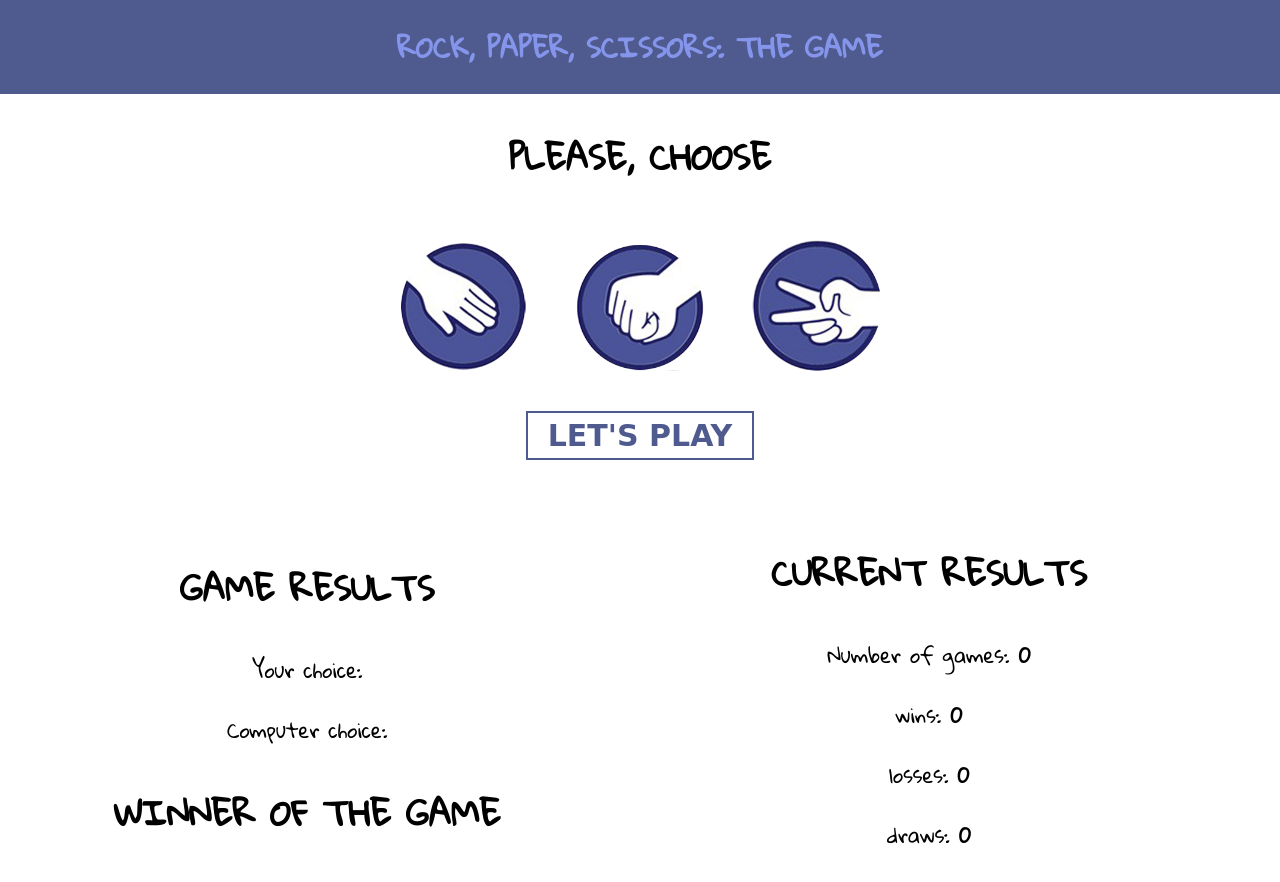
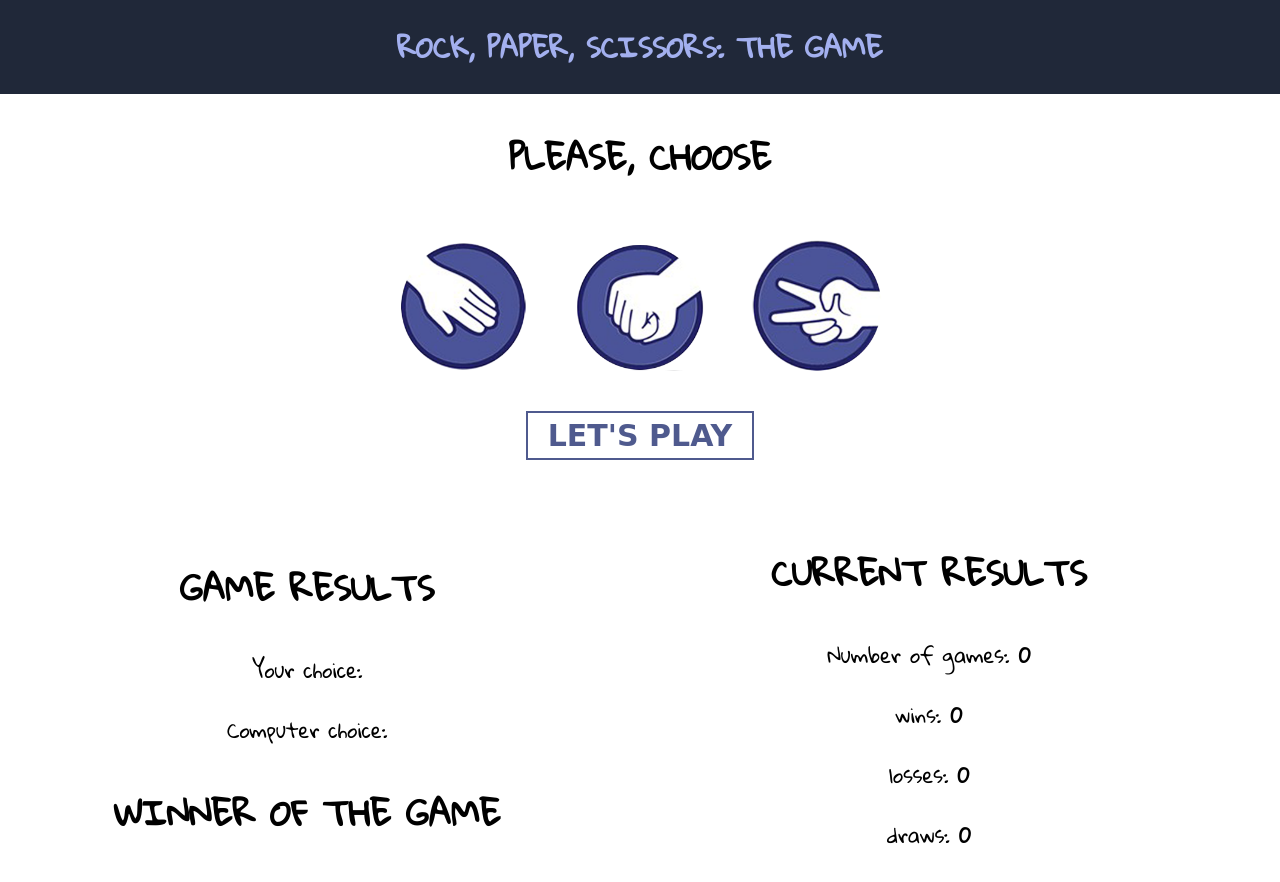
Before and after one commit to jaruto7/rock-paper-scissors-game2, a website: page index.html in a window 1280 px wide. Drawn offline with Linux system fonts and the light colour scheme.

Commit message:
Change colors for header section

```diff
--- a/sass/_header.scss
+++ b/sass/_header.scss
@@ -16,8 +16,8 @@ h1 {
  font-size: 1.7rem;
  margin: 0;
  padding: 20px 0;
- background-color: #4F5A8E;
- color: rgb(132, 149, 235);
+ background-color: #202839;
+ color: #A3B0EF;
 }
 
 h1,
```
Also changed, not shown: css/style.css, 1 other file.
